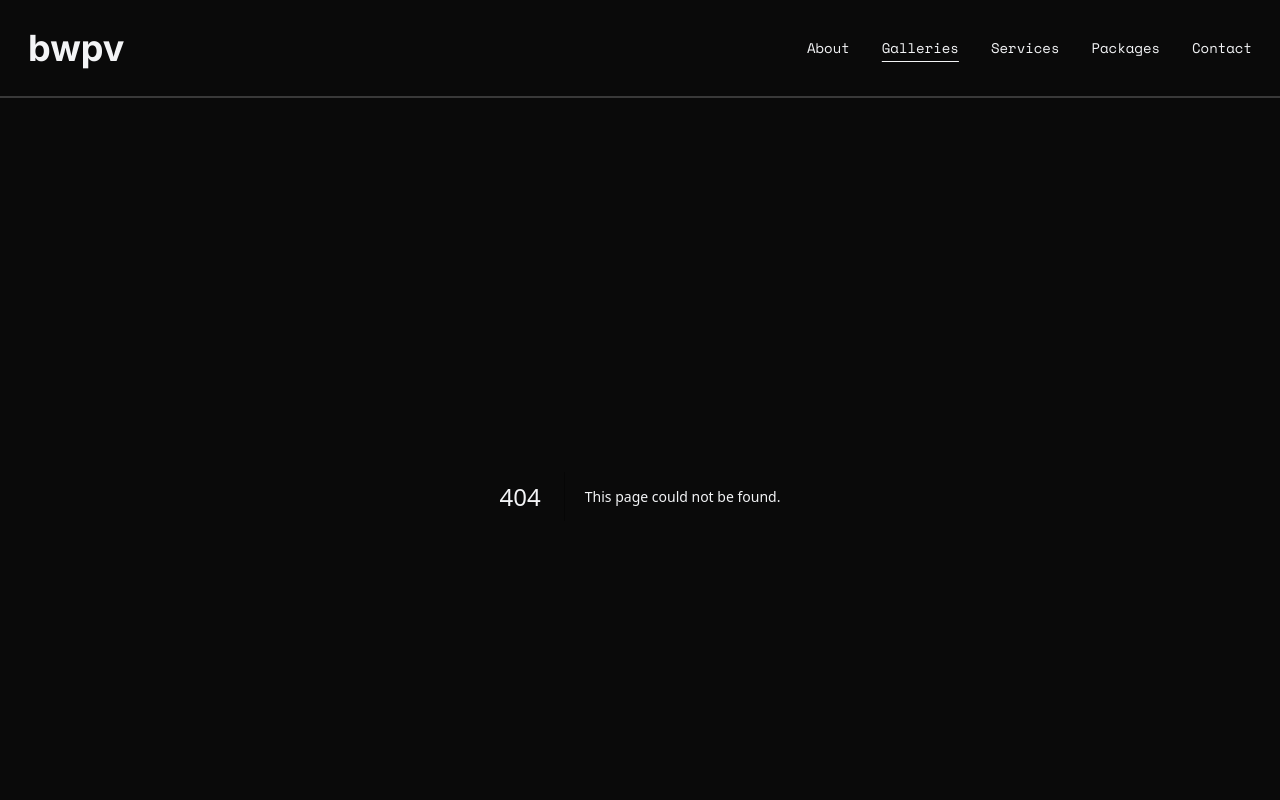
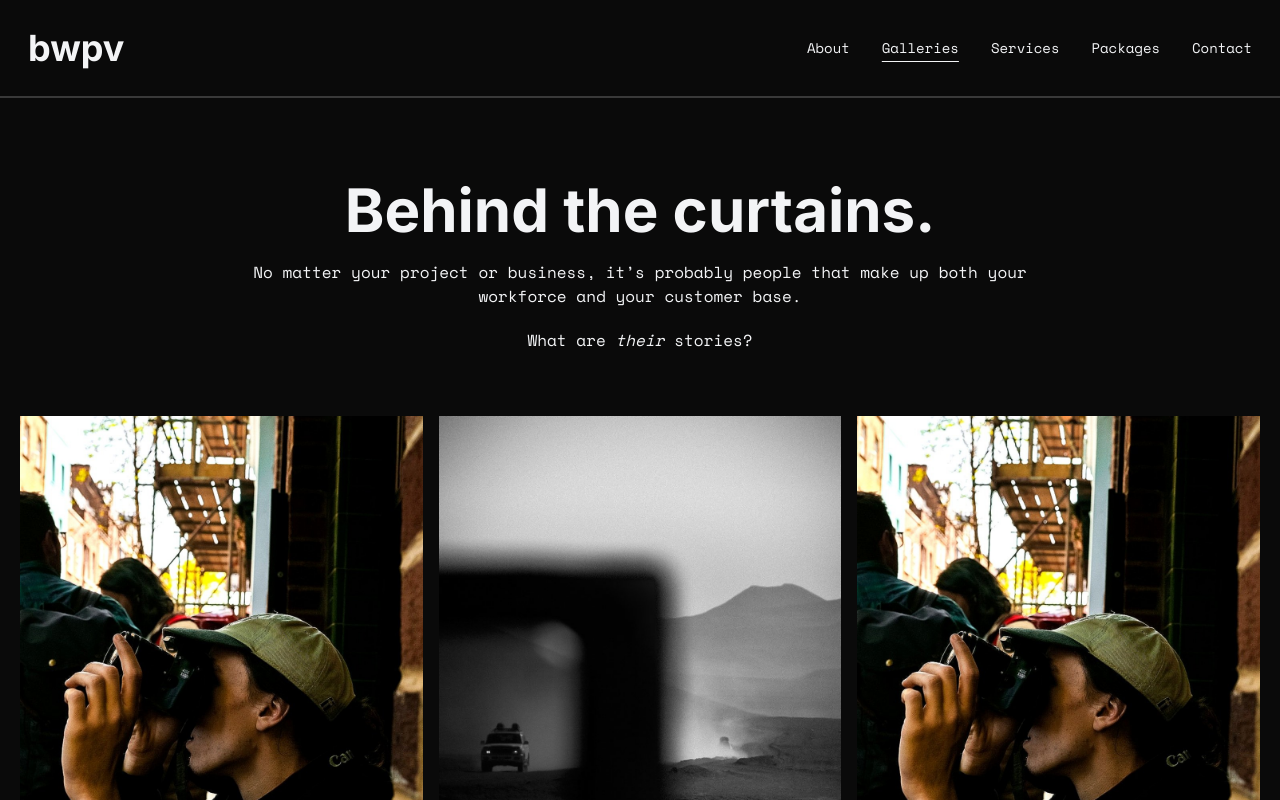
Before and after one commit to RoryTH/billy-weaver-portfolio-test, a Next.js app: page /galleries/reflections in a window 1280 px wide. Before the commit this address had no page. Shown: the top 800 px of the page. Built offline with nearby package versions, Linux system fonts and the light colour scheme.

Commit message:
Add other gallery pages

```diff
--- a/app/components/Gallery.tsx
+++ b/app/components/Gallery.tsx
@@ -15,8 +15,8 @@ interface GalleryLink {
 }
 
 interface ImageGalleryProps {
-    heading: string;
-    tagline: string;
+    heading: string | JSX.Element;
+    tagline: string | JSX.Element;
     images: Image[];
     previousGallery?: GalleryLink;
     nextGallery?: GalleryLink;
@@ -31,9 +31,11 @@ const ImageGallery: FC<ImageGalleryProps> = ({
 }) => {
     return (
         <>
-            <div className="my-28 flex flex-col items-center text-center">
-                <h1 className="text-6xl text-bold mb-5">{heading}</h1>
-                <p>{tagline}</p>
+            <div className="my-16 px-52 flex flex-col items-center text-center">
+                <h1 className="inter-font font-bold text-6xl text-bold mb-5">
+                    {heading}
+                </h1>
+                <p className="space-y-5">{tagline}</p>
             </div>
             <div className="columns-1 md:columns-3 gap-4">
                 {images.map((image, index) => (
--- a/app/galleries/galleryLinks.tsx
+++ b/app/galleries/galleryLinks.tsx
@@ -19,5 +19,9 @@ export const links = [
         label: 'Reflections',
         bgImage: 'span.jpeg'
     },
-    { href: '#', label: 'COMING SOON: Palette', bgImage: 'span.jpeg' }
+    {
+        href: '/galleries/palette',
+        label: 'Palette',
+        bgImage: 'span.jpeg'
+    }
 ];
--- a/app/galleries/page.tsx
+++ b/app/galleries/page.tsx
@@ -1,31 +1,7 @@
 'use client';
-import Image from 'next/image';
 import Link from 'next/link';
 import { FC, useState } from 'react';
-
-const links = [
-    {
-        href: '/galleries/expression',
-        label: 'Expression',
-        bgImage: 'expression.jpeg'
-    },
-    {
-        href: '/galleries/pulse',
-        label: 'Pulse',
-        bgImage: 'pulse.jpeg'
-    },
-    {
-        href: '/galleries/span',
-        label: 'Span',
-        bgImage: 'span.jpeg'
-    },
-    {
-        href: '/galleries/reflections',
-        label: 'Reflections',
-        bgImage: 'span.jpeg'
-    },
-    { href: '#', label: 'COMING SOON: Palette', bgImage: 'span.jpeg' }
-];
+import { links } from './galleryLinks';
 
 interface LinkItemProps {
     href: string;
--- /dev/null
+++ b/app/galleries/palette/page.tsx
@@ -0,0 +1,33 @@
+import ImageGallery from '../../components/Gallery';
+import { links } from '../galleryLinks';
+import { images } from '@/utils/images';
+
+const currentGalleryIndex = links.findIndex(
+    (gallery) => gallery.label === 'Palette'
+);
+const previousGallery = links[currentGalleryIndex - 1];
+const nextGallery = links[currentGalleryIndex + 1];
+
+export default function Palette() {
+    return (
+        <div className="flex flex-col items-center p-5">
+            <ImageGallery
+                heading={
+                    <>
+                        Hone in on <span className="italic"> essence </span>.
+                    </>
+                }
+                tagline={
+                    <>
+                        Don’t let your efforts towards{' '}
+                        <span className="italic"> your </span> art go to waste.
+                        Convey a multi-sensory experience to it’s full extent.
+                    </>
+                }
+                images={images}
+                previousGallery={previousGallery}
+                nextGallery={nextGallery}
+            />
+        </div>
+    );
+}
--- /dev/null
+++ b/app/galleries/pulse/page.tsx
@@ -0,0 +1,28 @@
+import ImageGallery from '../../components/Gallery';
+import { links } from '../galleryLinks';
+import { images } from '@/utils/images';
+
+const currentGalleryIndex = links.findIndex(
+    (gallery) => gallery.label === 'Pulse'
+);
+const previousGallery = links[currentGalleryIndex - 1];
+const nextGallery = links[currentGalleryIndex + 1];
+
+export default function Pulse() {
+    return (
+        <div className="flex flex-col items-center p-5">
+            <ImageGallery
+                heading={'Ambience preserved.'}
+                tagline={
+                    <>
+                        Showcase the feeling of your establishment. Capture the{' '}
+                        <span className="italic">energy</span>
+                    </>
+                }
+                images={images}
+                previousGallery={previousGallery}
+                nextGallery={nextGallery}
+            />
+        </div>
+    );
+}
--- /dev/null
+++ b/app/galleries/reflections/page.tsx
@@ -0,0 +1,38 @@
+import ImageGallery from '../../components/Gallery';
+import { links } from '../galleryLinks';
+import { images } from '@/utils/images';
+
+const currentGalleryIndex = links.findIndex(
+    (gallery) => gallery.label === 'Reflections'
+);
+const previousGallery = links[currentGalleryIndex - 1];
+const nextGallery = links[currentGalleryIndex + 1];
+
+export default function Reflections() {
+    return (
+        <div className="flex flex-col items-center p-5">
+            <ImageGallery
+                heading={'Behind the curtains.'}
+                tagline={
+                    <>
+                        <p>
+                            {' '}
+                            No matter your project or business, it’s probably
+                            <span className="semibold"> people </span>
+                            that make up both your workforce and your customer
+                            base.
+                        </p>
+                        <p>
+                            {' '}
+                            What are <span className="italic">their </span>
+                            stories?
+                        </p>
+                    </>
+                }
+                images={images}
+                previousGallery={previousGallery}
+                nextGallery={nextGallery}
+            />
+        </div>
+    );
+}
--- /dev/null
+++ b/app/galleries/span/page.tsx
@@ -0,0 +1,23 @@
+import ImageGallery from '../../components/Gallery';
+import { links } from '../galleryLinks';
+import { images } from '@/utils/images';
+
+const currentGalleryIndex = links.findIndex(
+    (gallery) => gallery.label === 'Span'
+);
+const previousGallery = links[currentGalleryIndex - 1];
+const nextGallery = links[currentGalleryIndex + 1];
+
+export default function Span() {
+    return (
+        <div className="flex flex-col items-center p-5">
+            <ImageGallery
+                heading={'Go the distance.'}
+                tagline={'There are no limits to what you can cover...'}
+                images={images}
+                previousGallery={previousGallery}
+                nextGallery={nextGallery}
+            />
+        </div>
+    );
+}
```
